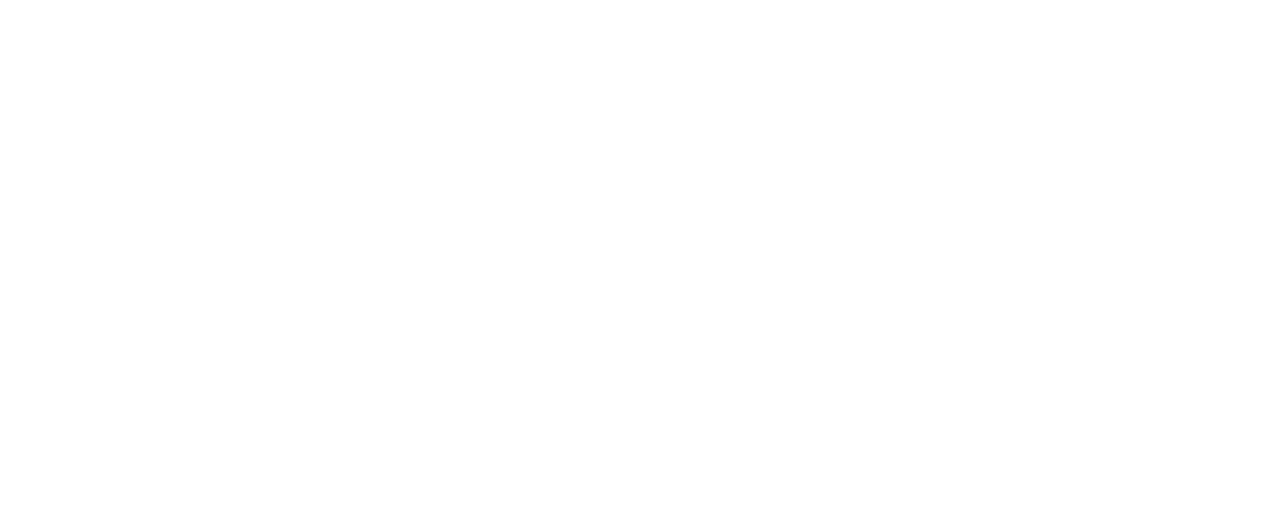
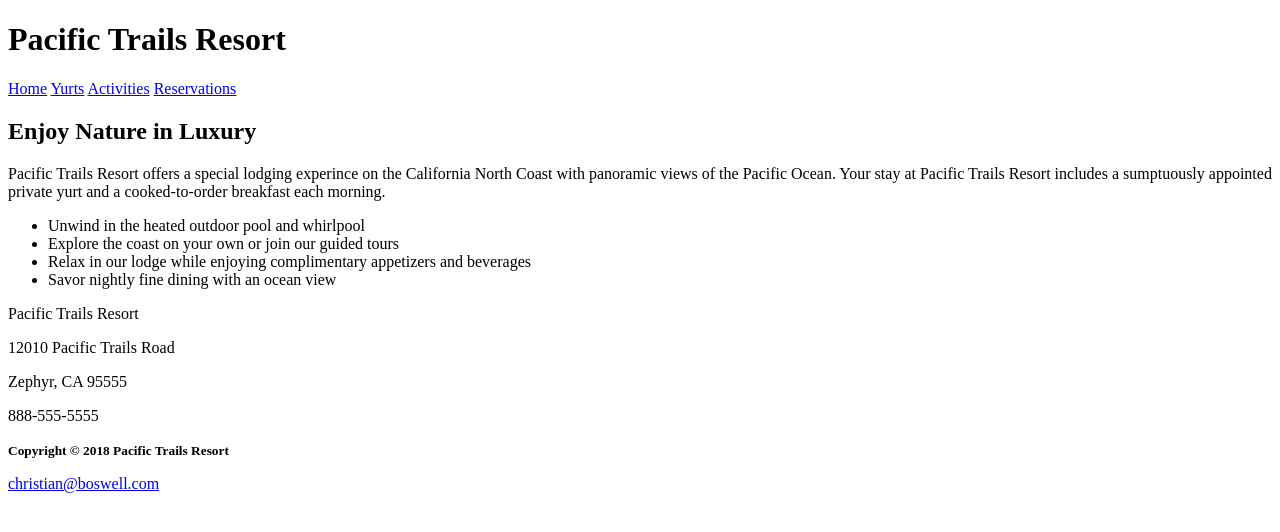
Before and after one commit to 44144-Sp22/ch2casestudy-teamplayer720, a plain HTML site: page index.html in a window 1280 px wide. Drawn offline with Linux system fonts and the light colour scheme.

Commit message:
Chapter 2 Case Study

```diff
--- a/index.html
+++ b/index.html
@@ -1,10 +1,53 @@
 <!DOCTYPE html>
 <html lang="en">
+
 <head>
-<title>Pacific Trails Resort</title>
-<meta charset="utf-8">
+  <title>Pacific Trails Resort</title>
+  <meta charset="utf-8">
 </head>
+
 <body>
+  <h1>Pacific Trails Resort</h1>
 
+  <a href="index.com">Home</a>
+  <a href="contact.com">Yurts</a>
+  <a href="activities.com">Activities</a>
+  <a href="reservations.com">Reservations</a>
+
+  <h2>Enjoy Nature in Luxury</h2>
+
+  <p>
+    Pacific Trails Resort offers a special lodging experince on the California North Coast
+    with panoramic views of the Pacific Ocean. Your stay at Pacific Trails Resort includes a sumptuously appointed
+    private yurt and a cooked-to-order breakfast each morning.
+  </p>
+
+  <ul>
+    <li>Unwind in the heated outdoor pool and whirlpool</li>
+    <li>Explore the coast on your own or join our guided tours</li>
+    <li>Relax in our lodge while enjoying complimentary appetizers and beverages</li>
+    <li>Savor nightly fine dining with an ocean view</li>
+  </ul>
+
+  <p>
+    Pacific Trails Resort
+  </p>
+  <p>
+    12010 Pacific Trails Road
+  </p>
+  <p>
+    Zephyr, CA 95555
+  </p>
+  <p>
+    888-555-5555
+  </p>
+  <footer>
+    <small><strong>Copyright &copy; 2018 Pacific Trails Resort</strong></small>
+    <p>
+      <a href="mailto:christian@boswell.com">
+        christian@boswell.com</a>
+    </p>
+  </footer>
 </body>
+
 </html>
```
